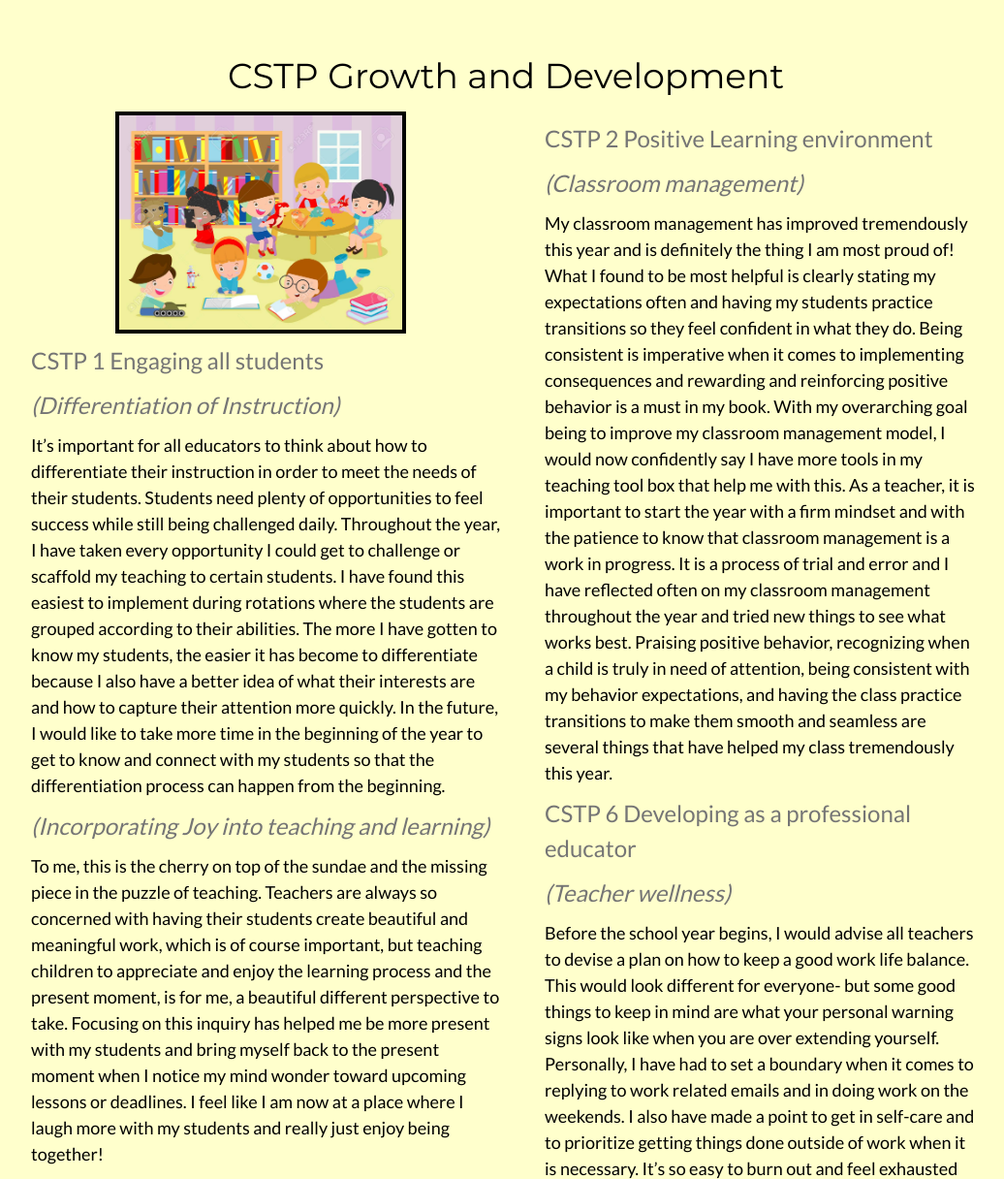
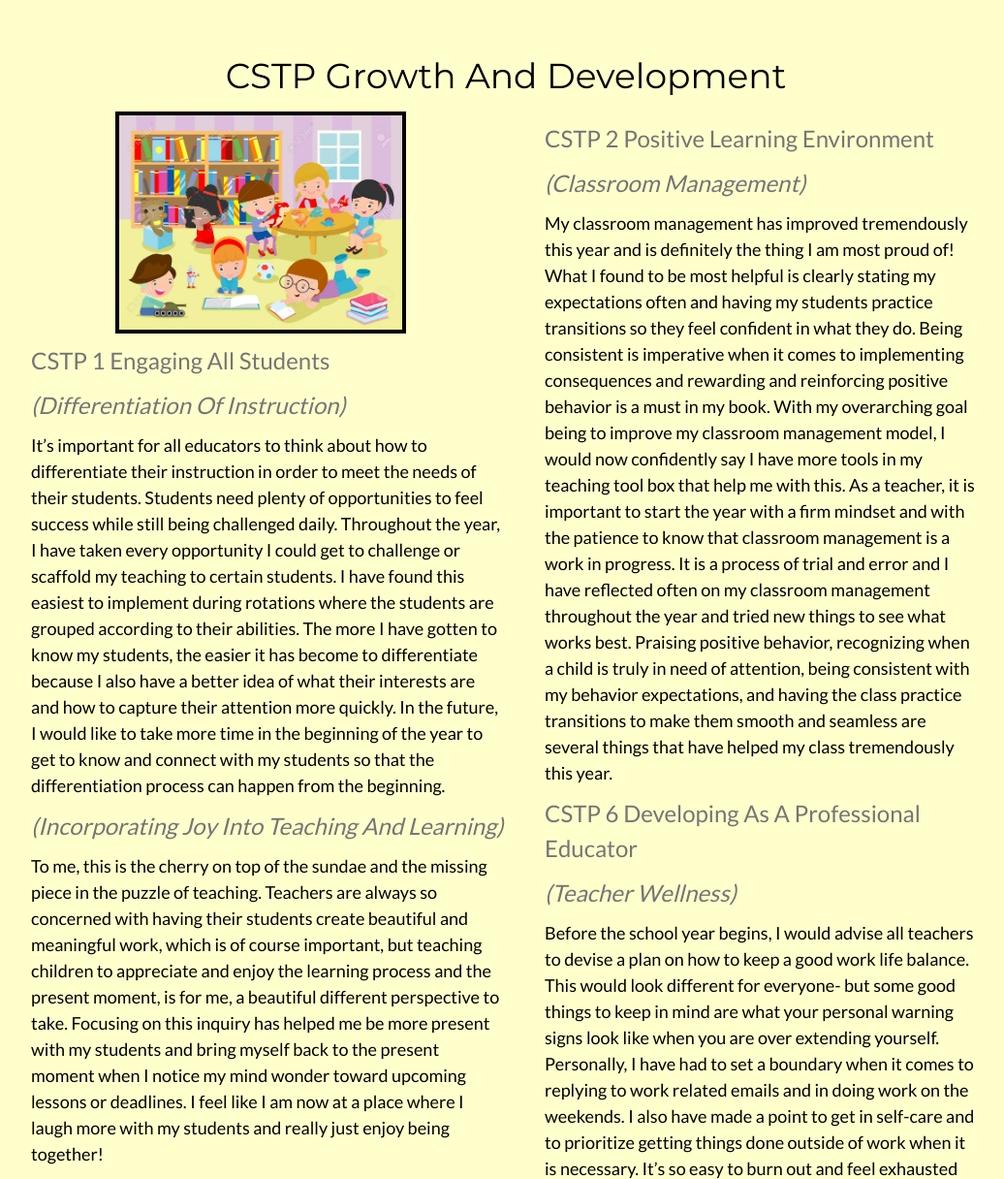
Before and after one commit to Q118/ehrothman, a plain HTML site: page index.html in a window 1280 px wide. Shown: the part 1320-2536 px from the top of the page at 97% size, without its empty margins (118-1154 px from the left). Drawn offline with nearby package versions, Linux system fonts and the light colour scheme; a web font is replaced by a local one.

Commit message:
fixed capitals of titles

```diff
--- a/index.html
+++ b/index.html
@@ -111,7 +111,7 @@
 		>
 			<div class="w3-content">
                 <div class="w3-center">
-                    <h1>CSTP Growth and Development </h1>
+                    <h1>CSTP Growth And Development </h1>
                 </div>
                 <div class="w3-half">
                     <div class="w3-center">
@@ -120,17 +120,17 @@
                         </i>
                     </div>
                     <h3 class="w3-text-grey">
-                        CSTP 1 Engaging all students
+                        CSTP 1 Engaging All Students
                     </h3>
                         <h3>
-                            <em class="w3-text-grey">(Differentiation of Instruction)</em>
+                            <em class="w3-text-grey">(Differentiation Of Instruction)</em>
                         </h3>
                     <h5>
                         It’s important for all educators to think about how to differentiate their instruction in order to meet the needs of their students. Students need plenty of opportunities to feel success while still being challenged daily. Throughout the year, I have taken every opportunity I could get to challenge or scaffold my teaching to certain students. I have found this easiest to implement during rotations where the students are grouped according to their abilities. The more I have gotten to know my students, the easier it has become to differentiate because I also have a better idea of what their interests are and how to capture their attention more quickly. In the future, I would like to take more time in the beginning of the year to get to know and connect with my students so that the differentiation process can happen from the beginning.
 
                     </h5>
                     <h3>
-                        <em class="w3-text-grey">(Incorporating Joy into teaching and learning)</em>
+                        <em class="w3-text-grey">(Incorporating Joy Into Teaching And Learning)</em>
                     </h3>
                     <h5>
                         To me, this is the cherry on top of the sundae and the missing piece in the puzzle of teaching. Teachers are always so concerned with having their students create beautiful and meaningful work, which is of course important, but teaching children to appreciate and enjoy the learning process and the present moment, is for me, a beautiful different perspective to take.  Focusing on this inquiry has helped me be more present with my students and bring myself back to the present moment when I notice my mind wonder toward upcoming lessons or deadlines.  I feel like I am now at a place where I laugh more with my students and really just enjoy being together!
@@ -139,21 +139,21 @@
 
 				<div class="w3-half right-side">
                     <h3 class="w3-text-grey">
-                        CSTP 2 Positive Learning environment
+                        CSTP 2 Positive Learning Environment
                     </h3>
                     <h3>
-                        <em class="w3-text-grey">(Classroom management)</em>
+                        <em class="w3-text-grey">(Classroom Management)</em>
                     </h3>
                     <h5>
 						My classroom management has improved tremendously this year and is definitely the thing I am most proud of! What I found to be most helpful is clearly stating my expectations often and having my students practice transitions so they feel confident in what they do. Being consistent is imperative when it comes to implementing consequences and rewarding and reinforcing positive behavior is a must in my book. With my overarching goal being to improve my classroom management model, I would now confidently say I have more tools in my teaching tool box that help me with this. As a teacher, it is important to start the year with a firm mindset and with the patience to know that classroom management is a work in progress. It is a process of trial and error and I have reflected often on my classroom management throughout the year and tried new things to see what works best. Praising positive behavior, recognizing when a child is truly in need of attention, being consistent with my behavior expectations, and having the class practice transitions to make them smooth and seamless are several things that have helped my class tremendously this year.
 
                     </h5>
                     <h3 class="w3-text-grey">
-                        CSTP 6 Developing as a professional educator
+                        CSTP 6 Developing As A Professional Educator
                     </h3>
                     <h3>
                         <em class="w3-text-grey">
-                            (Teacher wellness)
+                            (Teacher Wellness)
                         </em>
                     </h3>
                     <h5>
@@ -174,7 +174,7 @@
                     </i>
 				</div>
 				<div class="w3-twothird">
-					<h1>Impact on student success</h1>
+					<h1>Impact On Student Success</h1>
                     <h3>
                         <em>Gabi</em>
                     </h3>
@@ -210,7 +210,7 @@
         <div class="w3-row-padding w3-padding-64 w3-container w3-light-blue" id="intro-anchor">
 			<div class="w3-content">
 				<div class="w3-twothird">
-					<h1>Quotes to Live by</h1>
+					<h1>Quotes To Live By</h1>
 					<h5 class="w3-padding-32">
                         This is one of my favorite teaching quotes and something I love to tell my students often. Its hard, scary and nerve-wracking trying new things-I get that! However, during the learning process, we are constantly making mistakes along the way and learning from them. Mistakes should be celebrated! They are in my classroom.
 					</h5>
@@ -233,7 +233,7 @@
 		>
 			<div class="w3-content">
 				<h1>
-					Get in Touch!
+					Get In Touch!
 				</h1>
 				<div class="w3-half w3-center">
 					<i class="w3-padding-64 w3-text-red w3-margin-right">
@@ -254,7 +254,7 @@
 		<!-- Footer -->
 		<footer class="w3-container w3-center w3-opacity w3-grey">
 			<p>
-				Created by
+				Created By
 				<a href="https://shelbyrothman.com" target="_blank"
 					>sBear Productions®</a
 				>
```
